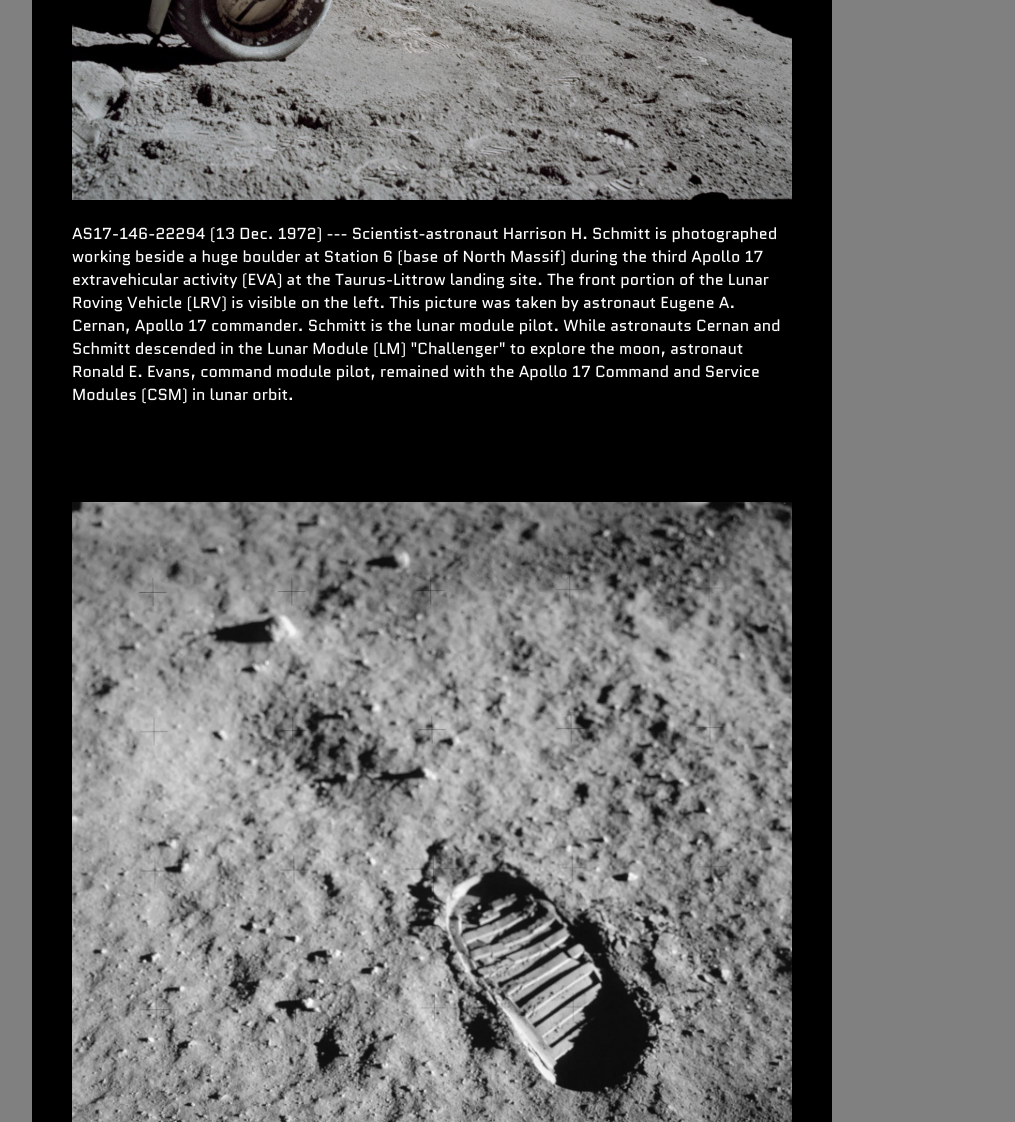
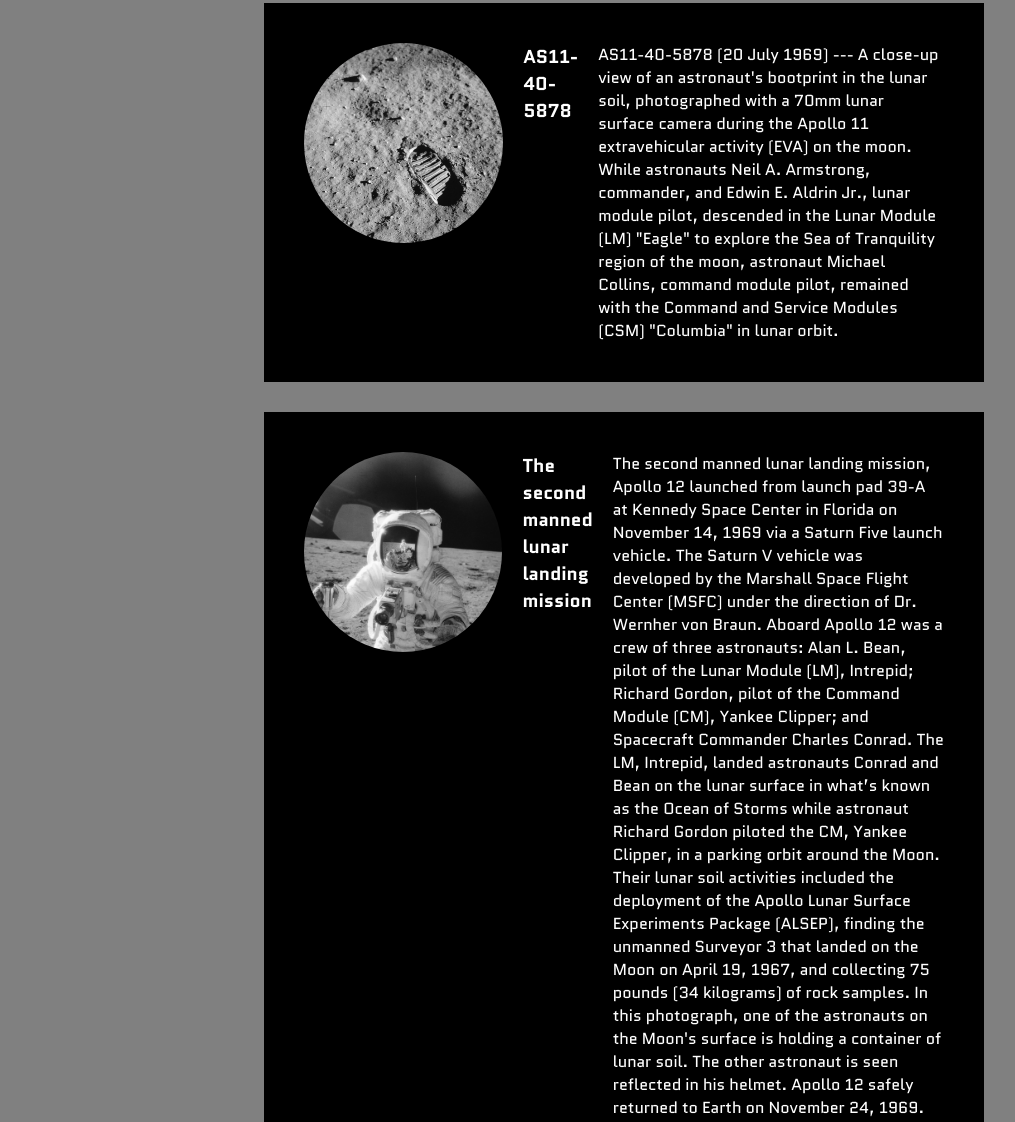
Before and after one commit to TE23B-WEUWEB01/te23b-webb1-TE23B-David-Duran, a plain HTML site: page kapitel-3/bildgalleri/index.html in a window 1280 px wide. Shown: the part 888-2010 px from the top of the page, without its empty margins (16-1031 px from the left). Drawn offline with Linux system fonts and the light colour scheme.

Commit message:
Tränar på divbox, flex, flex direction, gap, klasser

```diff
--- a/kapitel-3/bildgalleri/index.html
+++ b/kapitel-3/bildgalleri/index.html
@@ -1,37 +1,83 @@
 <!DOCTYPE html>
 <html lang="en">
+
 <head>
     <meta charset="UTF-8">
     <meta name="viewport" content="width=device-width, initial-scale=1.0">
     <title>Document</title>
     <link rel="stylesheet" href="style.css">
 </head>
+
 <body>
     <div class="kontainer">
-        <h1></h1>
-        <h2>Exploration of Moon</h2>
+        <h1>Exploration of Moon</h1>
         <div class="box">
             <img src="bilder/PIA00405~large (1).jpg" alt="">
-            <p>NASA's Galileo spacecraft took this image of Earth's Moon on Dec. 7, 1992, on its way to explore the Jupiter system in 1995-97. The distinct bright ray crater at the bottom of the image is the Tycho impact basin.</p>
+            <div>
+                <h3>NASA's Galileo</h3>
+                <p>NASA's Galileo spacecraft took this image of Earth's Moon on Dec. 7, 1992, on its way to explore the
+                    Jupiter system in 1995-97. The distinct bright ray crater at the bottom of the image is the Tycho
+                    impact basin.</p>
+            </div>
         </div>
 
         <div class="box">
             <img src="./bilder/as17-146-22294~large.jpg" alt="">
-            <p>AS17-146-22294 (13 Dec. 1972) --- Scientist-astronaut Harrison H. Schmitt is photographed working beside a huge boulder at Station 6 (base of North Massif) during the third Apollo 17 extravehicular activity (EVA) at the Taurus-Littrow landing site. The front portion of the Lunar Roving Vehicle (LRV) is visible on the left. This picture was taken by astronaut Eugene A. Cernan, Apollo 17 commander. Schmitt is the lunar module pilot. While astronauts Cernan and Schmitt descended in the Lunar Module (LM) "Challenger" to explore the moon, astronaut Ronald E. Evans, command module pilot, remained with the Apollo 17 Command and Service Modules (CSM) in lunar orbit.</p>
+
+            <h3>AS17-146-22294</h3>
+            <p>AS17-146-22294 (13 Dec. 1972) --- Scientist-astronaut Harrison H. Schmitt is photographed working beside
+                a
+                huge boulder at Station 6 (base of North Massif) during the third Apollo 17 extravehicular activity
+                (EVA) at
+                the Taurus-Littrow landing site. The front portion of the Lunar Roving Vehicle (LRV) is visible on the
+                left.
+                This picture was taken by astronaut Eugene A. Cernan, Apollo 17 commander. Schmitt is the lunar module
+                pilot. While astronauts Cernan and Schmitt descended in the Lunar Module (LM) "Challenger" to explore
+                the
+                moon, astronaut Ronald E. Evans, command module pilot, remained with the Apollo 17 Command and Service
+                Modules (CSM) in lunar orbit.</p>
         </div>
 
         <div class="box">
             <img src="./bilder/as11-40-5878-orig.webp" alt="">
-            <p>AS11-40-5878 (20 July 1969) --- A close-up view of an astronaut's bootprint in the lunar soil, photographed with a 70mm lunar surface camera during the Apollo 11 extravehicular activity (EVA) on the moon. While astronauts Neil A. Armstrong, commander, and Edwin E. Aldrin Jr., lunar module pilot, descended in the Lunar Module (LM) "Eagle" to explore the Sea of Tranquility region of the moon, astronaut Michael Collins, command module pilot, remained with the Command and Service Modules (CSM) "Columbia" in lunar orbit.</p>
+            <h3>AS11-40-5878</h3>
+            <p>AS11-40-5878 (20 July 1969) --- A close-up view of an astronaut's bootprint in the lunar soil,
+                photographed with
+                a 70mm lunar surface camera during the Apollo 11 extravehicular activity (EVA) on the moon. While
+                astronauts
+                Neil A. Armstrong, commander, and Edwin E. Aldrin Jr., lunar module pilot, descended in the Lunar Module
+                (LM)
+                "Eagle" to explore the Sea of Tranquility region of the moon, astronaut Michael Collins, command module
+                pilot,
+                remained with the Command and Service Modules (CSM) "Columbia" in lunar orbit.</p>
+
         </div>
-
 
         <div class="box">
             <img src="./bilder/6903870~large.jpg" alt="">
-            <p>The second manned lunar landing mission, Apollo 12 launched from launch pad 39-A at Kennedy Space Center in Florida on November 14, 1969 via a Saturn Five launch vehicle. The Saturn V vehicle was developed by the Marshall Space Flight Center (MSFC) under the direction of Dr. Wernher von Braun. Aboard Apollo 12 was a crew of three astronauts: Alan L. Bean, pilot of the Lunar Module (LM), Intrepid; Richard Gordon, pilot of the Command Module (CM), Yankee Clipper; and Spacecraft Commander Charles Conrad. The LM, Intrepid, landed astronauts Conrad and Bean on the lunar surface in what’s known as the Ocean of Storms while astronaut Richard Gordon piloted the CM, Yankee Clipper, in a parking orbit around the Moon. Their lunar soil activities included the deployment of the Apollo Lunar Surface Experiments Package (ALSEP), finding the unmanned Surveyor 3 that landed on the Moon on April 19, 1967, and collecting 75 pounds (34 kilograms) of rock samples. In this photograph, one of the astronauts on the Moon's surface is holding a container of lunar soil. The other astronaut is seen reflected in his helmet. Apollo 12 safely returned to Earth on November 24, 1969.</p>
+            <h3>The second manned lunar landing mission</h3>
+            <p>The second manned lunar landing mission, Apollo 12 launched from launch pad 39-A at Kennedy Space Center
+                in
+                Florida on November 14, 1969 via a Saturn Five launch vehicle. The Saturn V vehicle was developed by the
+                Marshall Space Flight Center (MSFC) under the direction of Dr. Wernher von Braun. Aboard Apollo 12 was a
+                crew of
+                three astronauts: Alan L. Bean, pilot of the Lunar Module (LM), Intrepid; Richard Gordon, pilot of the
+                Command
+                Module (CM), Yankee Clipper; and Spacecraft Commander Charles Conrad. The LM, Intrepid, landed
+                astronauts Conrad
+                and Bean on the lunar surface in what’s known as the Ocean of Storms while astronaut Richard Gordon
+                piloted the
+                CM, Yankee Clipper, in a parking orbit around the Moon. Their lunar soil activities included the
+                deployment of
+                the Apollo Lunar Surface Experiments Package (ALSEP), finding the unmanned Surveyor 3 that landed on the
+                Moon on
+                April 19, 1967, and collecting 75 pounds (34 kilograms) of rock samples. In this photograph, one of the
+                astronauts on the Moon's surface is holding a container of lunar soil. The other astronaut is seen
+                reflected in
+                his helmet. Apollo 12 safely returned to Earth on November 24, 1969.</p>
         </div>
-
     </div>
 
 </body>
+
 </html>
--- a/kapitel-3/bildgalleri/style.css
+++ b/kapitel-3/bildgalleri/style.css
@@ -1,5 +1,18 @@
 @import url('https://fonts.googleapis.com/css2?family=Orbitron:wght@400..900&display=swap');
 @import url('https://fonts.googleapis.com/css2?family=Orbitron:wght@400..900&family=Quantico:ital,wght@0,400;0,700;1,400;1,700&display=swap');
+
+/* Enkel CSS-reset */
+html {
+    box-sizing: border-box;
+}
+*, *:before, *:after {
+    box-sizing: inherit;
+}
+body, h1, h2, h3, h4, h5, h6, p, ul {
+    margin: 0;
+    padding: 0;
+}
+
 
 body {
     font-family: "Quantico", sans-serif;
@@ -9,21 +22,31 @@ body {
 .kontainer {
     width: 800px;
     padding: 40px;
+    margin: auto;
 }
 .box {
     background-color: black;
     color: white;
     padding: 40px;
+    margin-bottom: 30px;
+    display: flex;
+    /* flex-direction: row-reverse; */
+    gap: 20px;
 }
 h1 {
     font-family: "Orbitron", sans-serif;
+    font-size: 50px;
+    text-align: center;
 }
 h2 {
-
+    font-size: 30px;
+    text-align: center;
 }
 p{
 
 }
 img {
-    width: 100%;
+    width: 200px;
+    height: 200px;
+    border-radius: 50%;
 }
```
Also changed, not shown: Prover/Prov-1d/idex.html (added, +37 -0 lines), Prover/Prov-1d/style.css (added).
